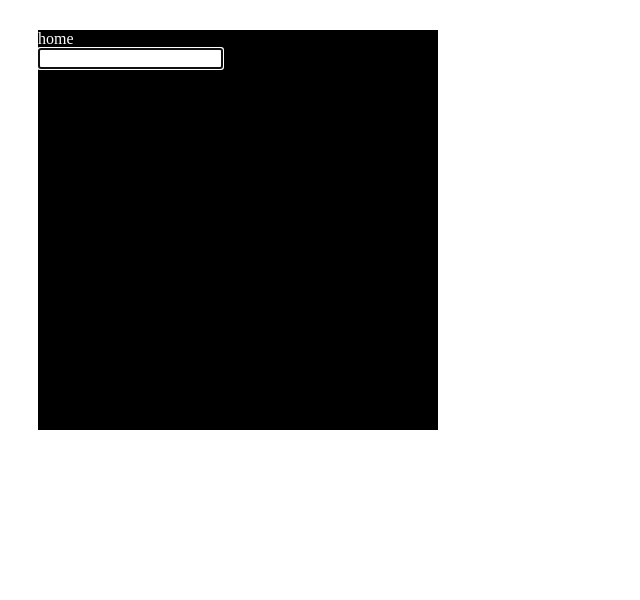
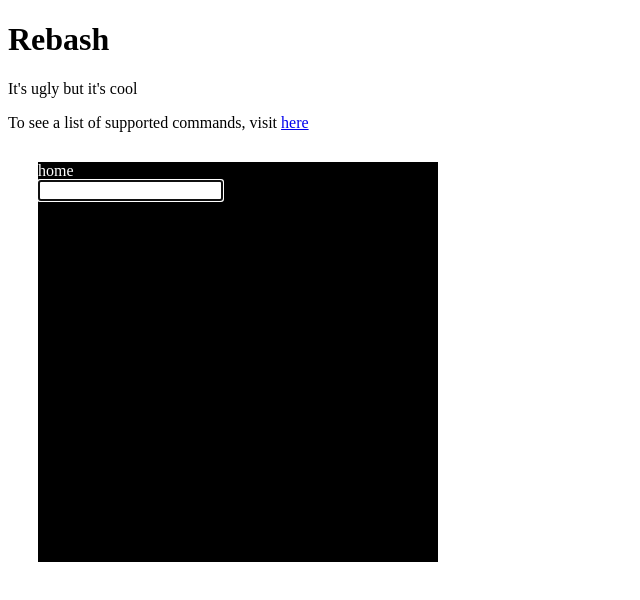
Before and after one commit to lpan/rebash, a website: page docs/index.html in a window 1280 px wide. Shown: the whole page, without its empty margins (0-640 px from the left). Drawn offline with Linux system fonts and the light colour scheme.

Commit message:
add ghetto description

```diff
--- a/docs/index.html
+++ b/docs/index.html
@@ -4,7 +4,21 @@
     <title>React Terminal Example</title>
   </head>
   <body>
+
+    <h1>Rebash</h1>
+    <p>It's ugly but it's cool</p>
+
+    <p>To see a list of supported commands, visit
+      <a
+        href="https://github.com/lpan/rebash/blob/master/src/commands/index.js#L9-L14"
+        target="_blank"
+      >
+        here
+      </a>
+    </p>
+
     <div id="root"></div>
+
     <script src="bundle.js"></script>
   </body>
 </html>
```
Also changed, not shown: README.md.
